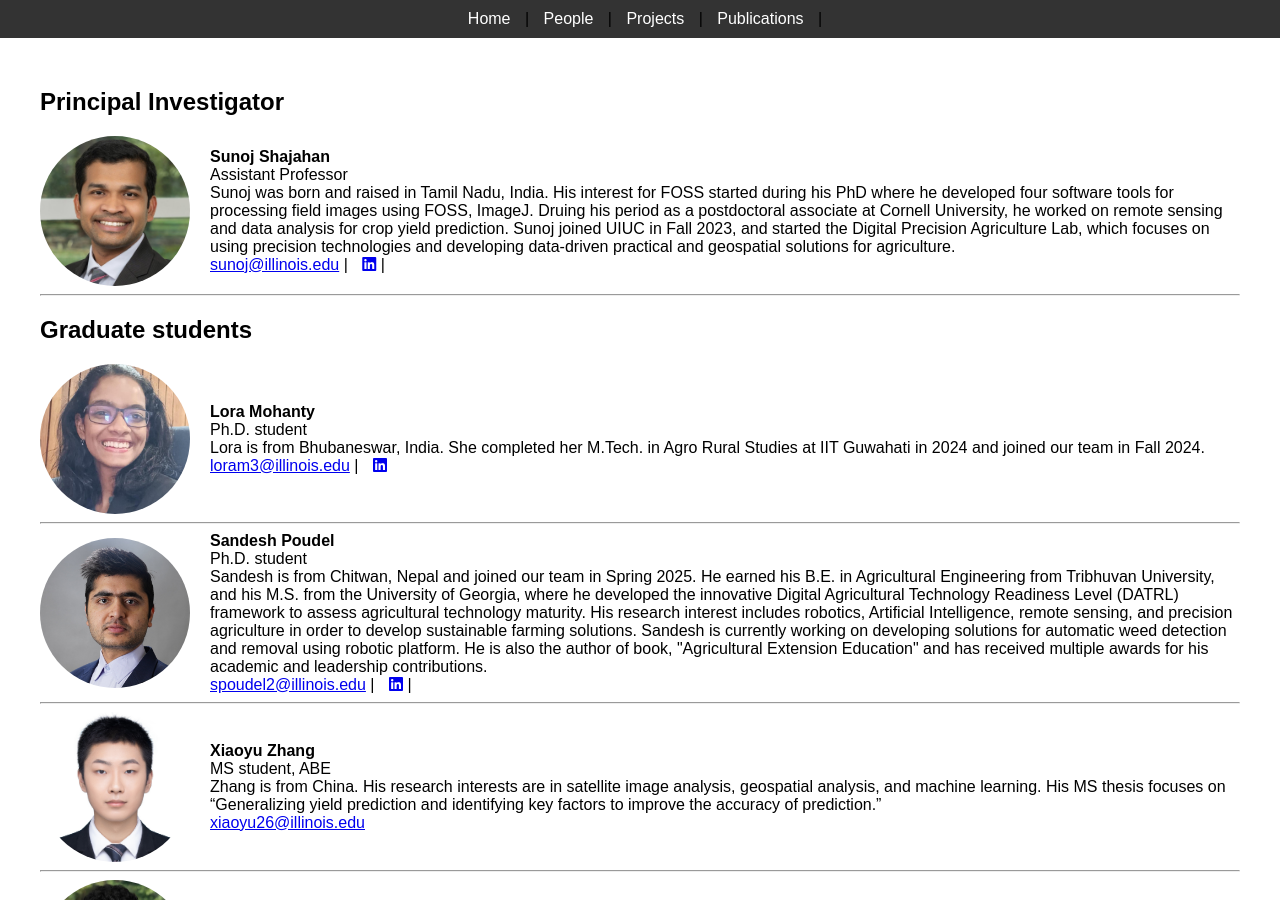
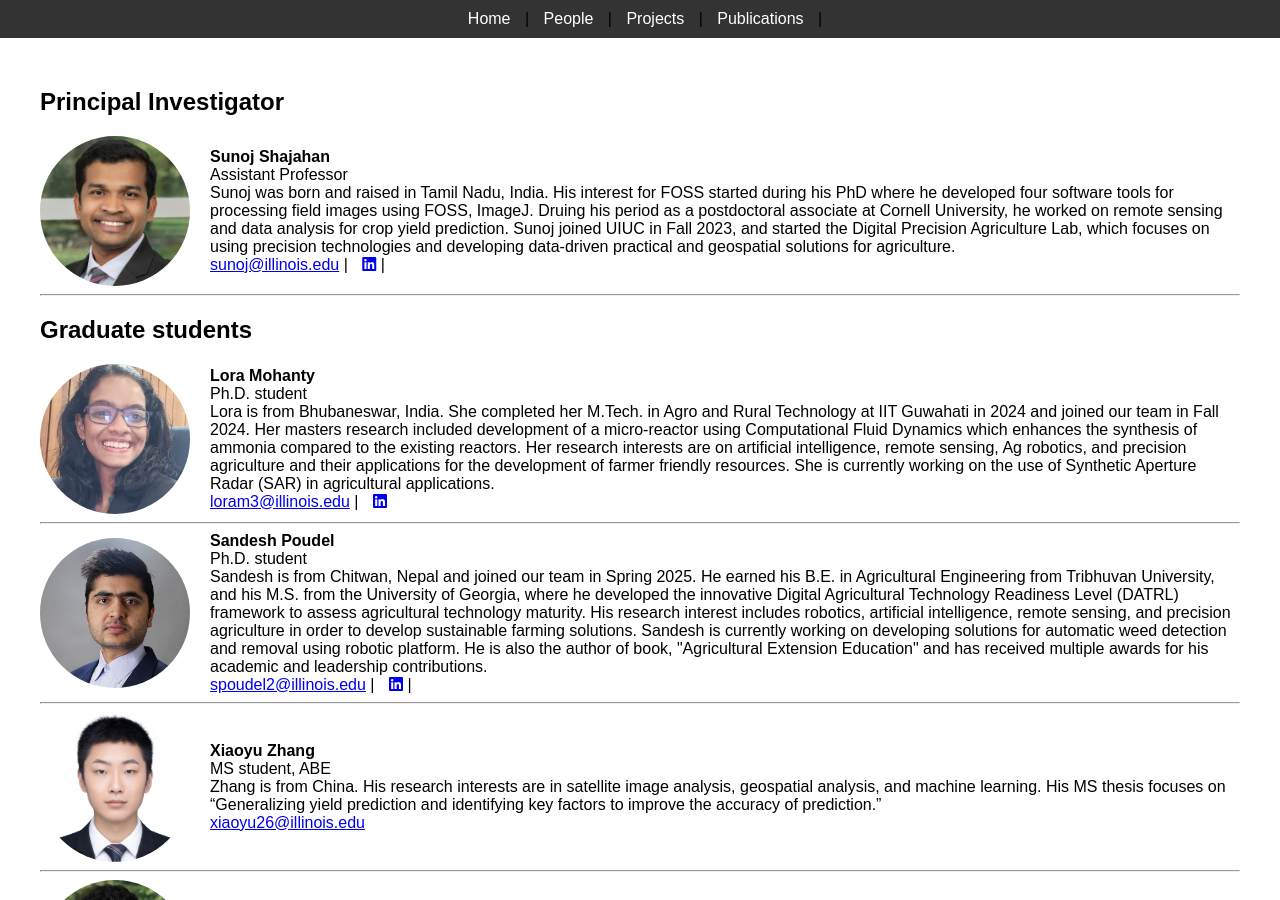
Before and after one commit to sunojshajahan/sunojshajahan.github.io, a Jekyll site: the page built from people.md, in a window 1280 px wide and 900 px high. Built offline with Jekyll 4.4.1, drawn with Linux system fonts in a browser that asks for light colours; our own code applies the rules of GitHub Pages for plain Markdown files.

Commit message:
updated people

```diff
--- a/people.md
+++ b/people.md
@@ -29,7 +29,7 @@ title: People
     <div>
         <strong>Lora Mohanty </strong><br>
         Ph.D. student  <br>
-        Lora is from Bhubaneswar, India. She completed her M.Tech. in Agro Rural Studies at IIT Guwahati in 2024 and joined our team in Fall 2024. <br>
+        Lora is from Bhubaneswar, India. She completed her M.Tech. in Agro and Rural Technology at IIT Guwahati in 2024 and joined our team in Fall 2024. Her masters research included development of a micro-reactor using Computational Fluid Dynamics which enhances the synthesis of ammonia compared to  the existing reactors. Her research interests are on artificial intelligence, remote sensing, Ag robotics, and precision agriculture and their applications for the development of farmer friendly resources. She is currently working on the use of Synthetic Aperture Radar (SAR) in agricultural applications.<br>
         <a href="mailto:loram3@illinois.edu">loram3@illinois.edu</a> | <a href="https://www.linkedin.com/in/lora-mohanty-aa4301249/" style="margin-left: 10px;"><i class="fab fa-linkedin"></i></a>
     </div>
 </div>
@@ -42,7 +42,7 @@ title: People
     <div>
         <strong>Sandesh Poudel </strong><br>
         Ph.D. student  <br>
-        Sandesh is from Chitwan, Nepal and joined our team in Spring 2025. He earned his B.E. in Agricultural Engineering from Tribhuvan University, and his M.S. from the University of Georgia, where he developed the innovative Digital Agricultural Technology Readiness Level (DATRL) framework to assess agricultural technology maturity. His research interest includes robotics, Artificial Intelligence, remote sensing, and precision agriculture in order to develop sustainable farming solutions. Sandesh is currently working on developing solutions for automatic weed detection and removal using robotic platform. He is also the author of book, "Agricultural Extension Education" and has received multiple awards for his academic and leadership contributions. <br>
+        Sandesh is from Chitwan, Nepal and joined our team in Spring 2025. He earned his B.E. in Agricultural Engineering from Tribhuvan University, and his M.S. from the University of Georgia, where he developed the innovative Digital Agricultural Technology Readiness Level (DATRL) framework to assess agricultural technology maturity. His research interest includes robotics, artificial intelligence, remote sensing, and precision agriculture in order to develop sustainable farming solutions. Sandesh is currently working on developing solutions for automatic weed detection and removal using robotic platform. He is also the author of book, "Agricultural Extension Education" and has received multiple awards for his academic and leadership contributions. <br>
         <a href="mailto:spoudel2@illinois.edu">spoudel2@illinois.edu</a> | <a href="https://www.linkedin.com/in/sandesh-poudel-733b59110/" style="margin-left: 10px;"><i class="fab fa-linkedin"></i></a> | <a href="https://scholar.google.com/citations?user=LH3_qT0AAAAJ&hl=en" style="margin-left: 10px;"><i class="fa-brands fa-google-scholar"></i></a>
     </div>
 </div>
```
Also changed, not shown: 3 other files.
